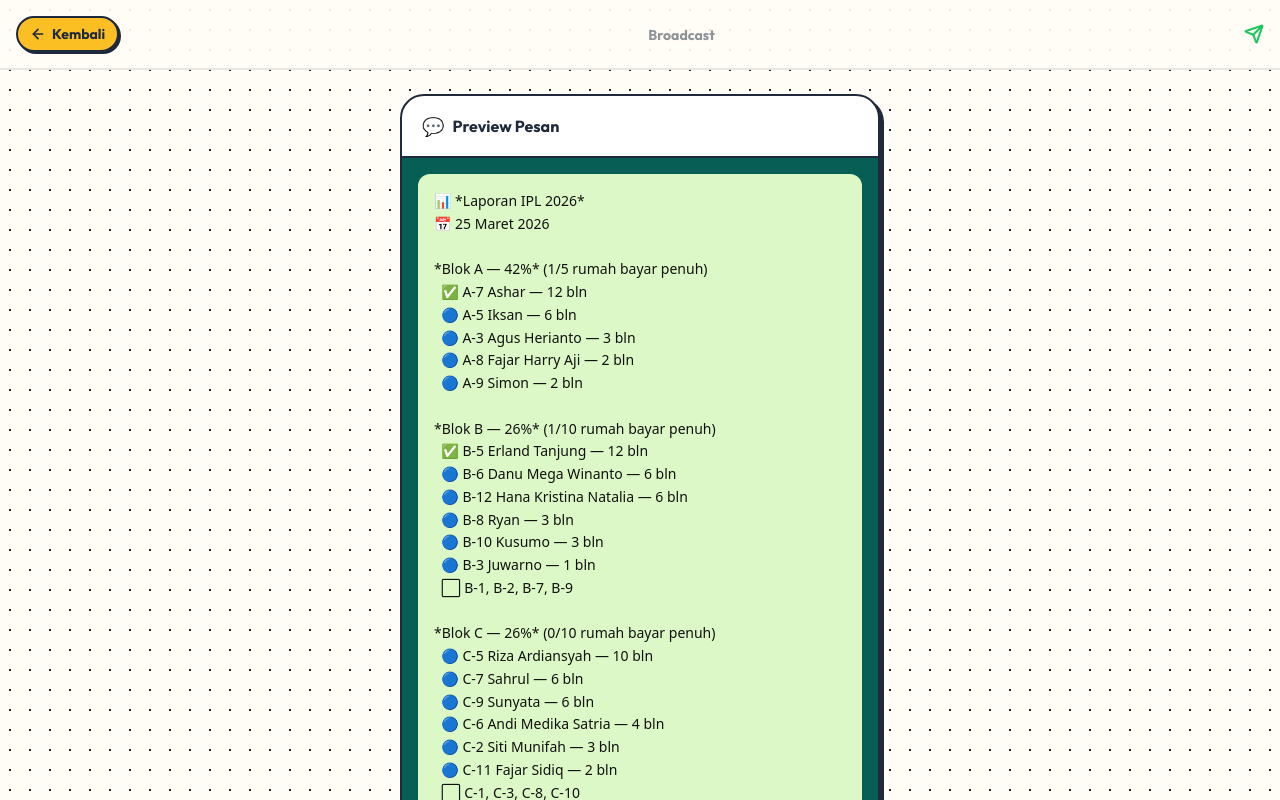
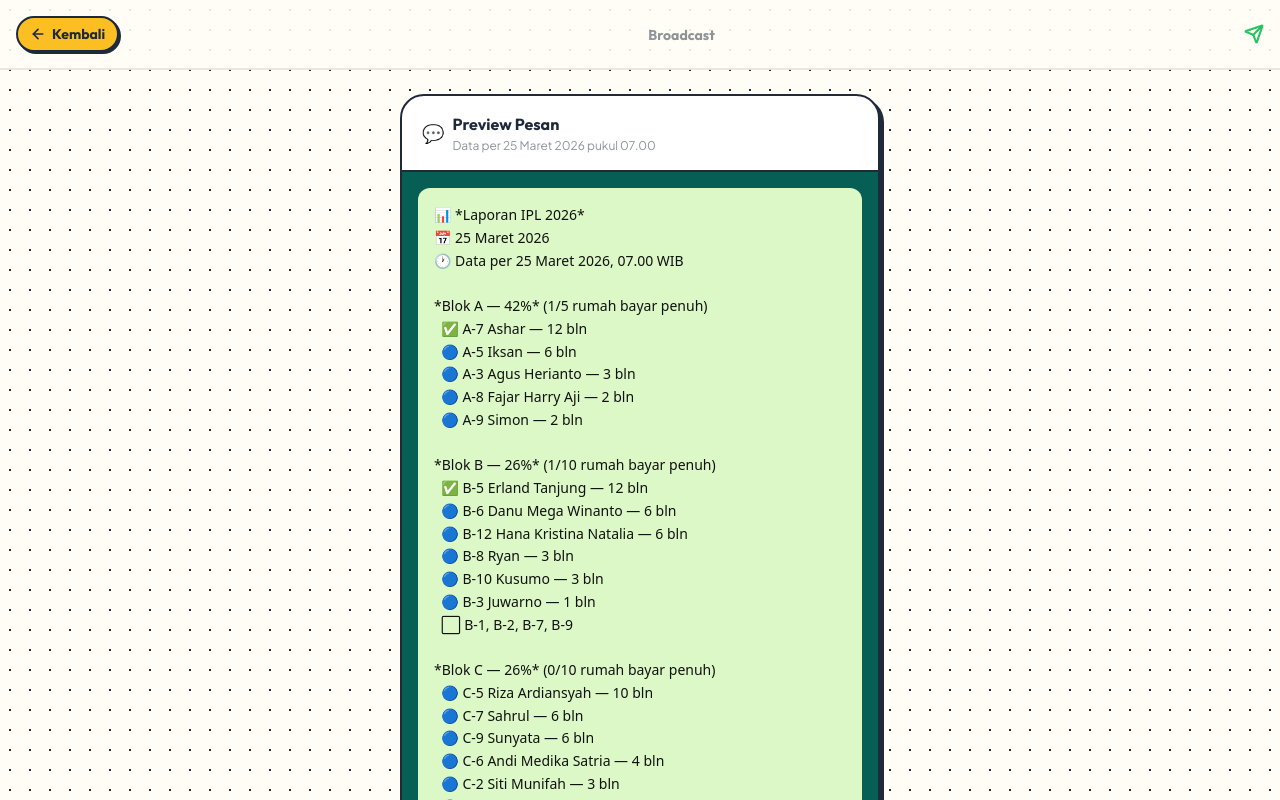
Before and after one commit to ihsansatriawan/catat-uang-warga, a React (Vite) app: page /broadcast in a window 1280 px wide. Shown: the top 800 px of the page. Built offline with nearby package versions, Linux system fonts and the light colour scheme.

Commit message:
feat: add last updated timestamp to broadcast view (#7)
Show data capture timestamp in both the broadcast preview header and within the message itself. Users can now see exactly when the data was taken (e.g., "25 Maret 2026, 09.30 WIB").

Co-authored-by: Claude Haiku 4.5 <noreply@anthropic.com>

```diff
--- a/src/components/BroadcastView.jsx
+++ b/src/components/BroadcastView.jsx
@@ -1,7 +1,7 @@
 import { useState, useEffect, useMemo } from 'react'
 import { Link } from 'react-router-dom'
 import { ArrowLeft, Copy, Check, Send } from 'lucide-react'
-import { generateBroadcastMessage } from '../data/helpers'
+import { generateBroadcastMessage, getLastUpdated } from '../data/helpers'
 import { trackEvent } from '../utils/tracking'
 
 export default function BroadcastView() {
@@ -12,6 +12,15 @@ export default function BroadcastView() {
   }, [])
 
   const message = useMemo(() => generateBroadcastMessage(), [])
+  const lastUpdated = useMemo(() => {
+    const raw = getLastUpdated()
+    if (!raw) return null
+    return new Date(raw).toLocaleString('id-ID', {
+      day: 'numeric', month: 'long', year: 'numeric',
+      hour: '2-digit', minute: '2-digit',
+      timeZone: 'Asia/Jakarta',
+    })
+  }, [])
 
   async function handleCopy() {
     try {
@@ -71,7 +80,14 @@ export default function BroadcastView() {
           <div className="bg-white border-2 border-slate-dark rounded-3xl shadow-hard overflow-hidden animate-slide-up stagger-1">
             <div className="px-5 py-4 border-b-2 border-slate-dark flex items-center gap-2">
               <span className="text-lg">💬</span>
-              <h2 className="font-heading font-bold text-base">Preview Pesan</h2>
+              <div className="flex-1">
+                <h2 className="font-heading font-bold text-base">Preview Pesan</h2>
+                {lastUpdated && (
+                  <p className="text-xs text-slate-dark/50 font-body mt-0.5">
+                    Data per {lastUpdated}
+                  </p>
+                )}
+              </div>
             </div>
 
             <div
--- a/src/data/helpers.js
+++ b/src/data/helpers.js
@@ -102,11 +102,11 @@ export function getHouseLeaderboard(blok) {
 export function generateBroadcastMessage() {
   const blocks = getBlockLeaderboard().sort((a, b) => a.blok.localeCompare(b.blok))
   const lastUpdated = getLastUpdated()
-  const dateStr = lastUpdated
-    ? new Date(lastUpdated).toLocaleDateString('id-ID', { day: 'numeric', month: 'long', year: 'numeric' })
-    : new Date().toLocaleDateString('id-ID', { day: 'numeric', month: 'long', year: 'numeric' })
+  const dateBase = lastUpdated ? new Date(lastUpdated) : new Date()
+  const dateStr = dateBase.toLocaleDateString('id-ID', { day: 'numeric', month: 'long', year: 'numeric', timeZone: 'Asia/Jakarta' })
+  const timeStr = dateBase.toLocaleTimeString('id-ID', { hour: '2-digit', minute: '2-digit', timeZone: 'Asia/Jakarta' })
 
-  let msg = `📊 *Laporan IPL 2026*\n📅 ${dateStr}\n`
+  let msg = `📊 *Laporan IPL 2026*\n📅 ${dateStr}\n🕐 Data per ${dateStr}, ${timeStr} WIB\n`
 
   for (const block of blocks) {
     const houses = getHouseLeaderboard(block.blok)
```
